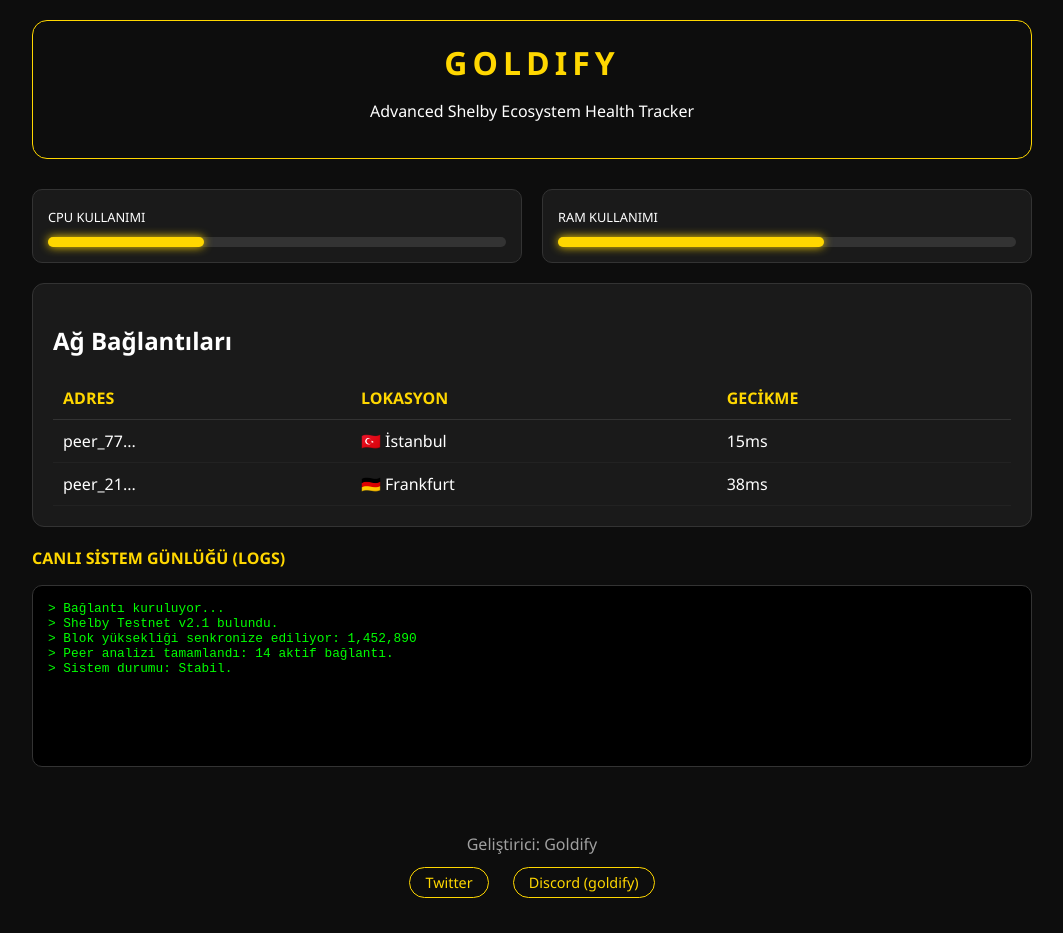
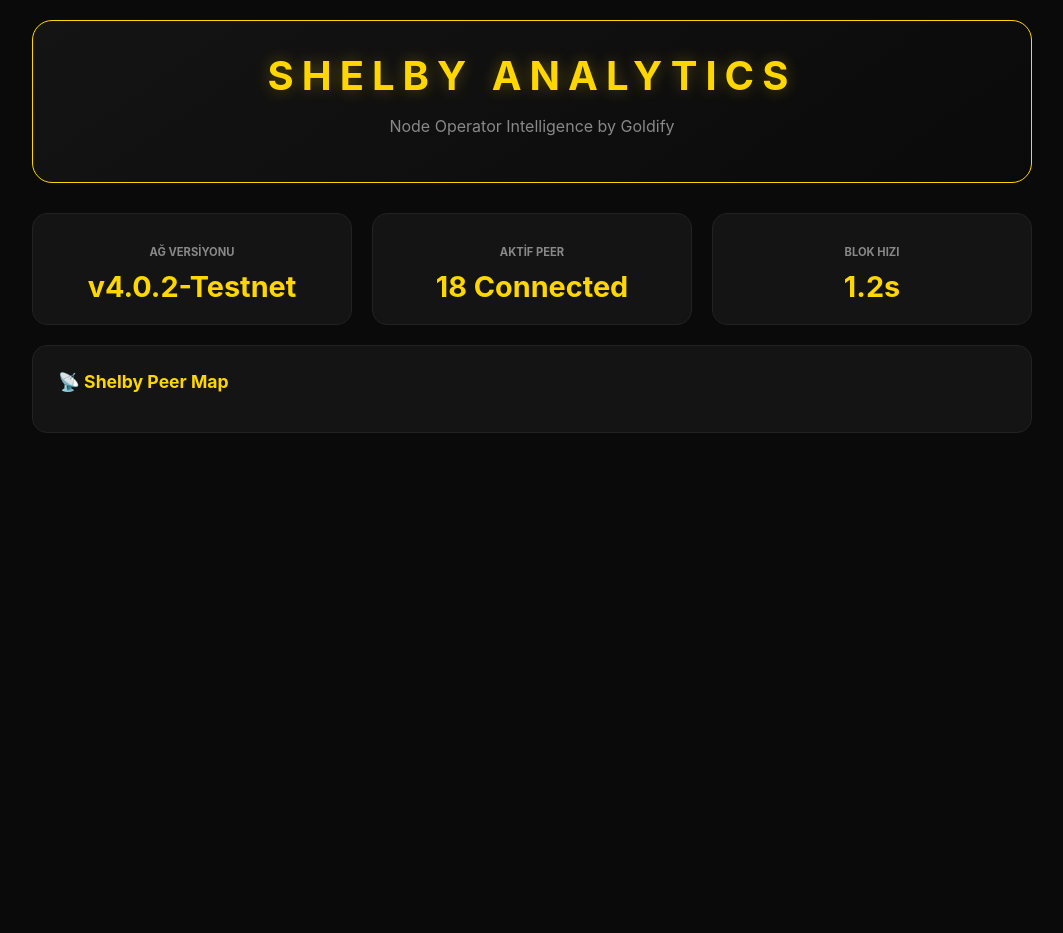
Before and after one commit to thegoldify/shelby-ai-tracker, a website: page index.html in a window 1280 px wide. Shown: the whole page, without its empty margins (108-1171 px from the left). After the commit the page ends 800 px from the top, so only its background shows below. Drawn offline with Linux system fonts and the light colour scheme.

Commit message:
Update index.html

```diff
--- a/index.html
+++ b/index.html
@@ -3,167 +3,43 @@
 <head>
     <meta charset="UTF-8">
     <meta name="viewport" content="width=device-width, initial-scale=1.0">
-    <title>Goldify | Shelby AI Tracker</title>
+    <title>Goldify | Shelby Ecosystem Tracker</title>
     <style>
-        :root {
-            --gold: #ffd700;
-            --dark-bg: #0d0d0d;
-            --card-bg: #1a1a1a;
-            --text-gray: #a0a0a0;
-        }
-
-        body {
-            font-family: 'Segoe UI', sans-serif;
-            background-color: var(--dark-bg);
-            color: white;
-            margin: 0;
-            padding: 20px;
-        }
-
-        .container {
-            width: 100%;
-            max-width: 1000px;
-            margin: 0 auto;
-        }
-
-        .header {
-            text-align: center;
-            margin-bottom: 30px;
-            padding: 20px;
-            border: 1px solid var(--gold);
-            border-radius: 15px;
-        }
-
-        .header h1 {
-            color: var(--gold);
-            margin: 0;
-            letter-spacing: 5px;
-        }
-
-        /* Yeni Sistem Kaynakları Bölümü */
-        .system-stats {
-            display: grid;
-            grid-template-columns: 1fr 1fr;
-            gap: 20px;
-            margin-bottom: 20px;
-        }
-
-        .progress-container {
-            background: var(--card-bg);
-            padding: 15px;
-            border-radius: 10px;
-            border: 1px solid #333;
-        }
-
-        .progress-bar-bg {
-            background: #333;
-            height: 10px;
-            border-radius: 5px;
-            margin-top: 10px;
-        }
-
-        .progress-bar-fill {
-            background: var(--gold);
-            height: 100%;
-            border-radius: 5px;
-            width: 65%; /* Örnek değer */
-            box-shadow: 0 0 10px var(--gold);
-        }
-
-        .peer-table-container {
-            background: var(--card-bg);
-            border-radius: 12px;
-            padding: 20px;
-            border: 1px solid #333;
-            margin-bottom: 20px;
-        }
-
-        /* Log Ekranı */
-        .log-container {
-            background: #000;
-            color: #00ff00;
-            font-family: 'Courier New', monospace;
-            padding: 15px;
-            border-radius: 10px;
-            height: 150px;
-            overflow: hidden;
-            font-size: 0.8rem;
-            border: 1px solid #333;
-        }
-
-        table { width: 100%; border-collapse: collapse; }
-        th { text-align: left; color: var(--gold); padding: 10px; border-bottom: 1px solid #333; }
-        td { padding: 10px; border-bottom: 1px solid #222; }
-
-        .footer {
-            text-align: center;
-            margin-top: 30px;
-            padding: 20px;
-            color: var(--text-gray);
-        }
-
-        .social-btn {
-            color: var(--gold);
-            text-decoration: none;
-            border: 1px solid var(--gold);
-            padding: 5px 15px;
-            border-radius: 20px;
-            margin: 0 10px;
-            font-size: 0.9rem;
-        }
+        :root { --gold: #ffd700; --dark: #0a0a0a; --card: #141414; --gray: #888; }
+        body { font-family: 'Inter', sans-serif; background: var(--dark); color: white; margin: 0; padding: 20px; }
+        .container { max-width: 1000px; margin: 0 auto; }
+        .header { text-align: center; padding: 30px; border: 1px solid var(--gold); border-radius: 20px; margin-bottom: 30px; background: linear-gradient(145deg, #141414, #0a0a0a); }
+        .header h1 { color: var(--gold); margin: 0; letter-spacing: 8px; font-size: 2.5rem; text-shadow: 0 0 15px rgba(255, 215, 0, 0.3); }
+        .stats-grid { display: grid; grid-template-columns: repeat(3, 1fr); gap: 20px; margin-bottom: 20px; }
+        .stat-card { background: var(--card); padding: 20px; border-radius: 15px; border: 1px solid #222; text-align: center; }
+        .stat-card h3 { color: var(--gray); font-size: 0.7rem; text-transform: uppercase; margin-bottom: 10px; }
+        .stat-card div { color: var(--gold); font-size: 1.8rem; font-weight: bold; }
+        .monitor-section { background: var(--card); border-radius: 15px; padding: 25px; border: 1px solid #222; margin-bottom: 20px; }
+        .log-screen { background: #000; color: #00ff00; font-family: 'Monaco', monospace; padding: 15px; border-radius: 10px; height: 120px; font-size: 0.8rem; border: 1px solid #333; overflow: hidden; line-height: 1.5; }
+        table { width: 100%; border-collapse: collapse; margin-top: 15px; }
+        th { text-align: left; color: var(--gold); font-size: 0.8rem; padding: 10px; border-bottom: 1px solid #333; }
+        td { padding: 12px 10px; border-bottom: 1px solid #1a1a1a; font-size: 0.9rem; }
+        .badge { background: rgba(255,215,0,0.1); color: var(--gold); padding: 3px 8px; border-radius: 5px; font-size: 0.75rem; border: 1px solid rgba(255,215,0,0.2); }
+        .footer { text-align: center; margin-top: 40px; color: var(--gray); font-size: 0.8rem; }
+        .social { margin-top: 10px; }
+        .social a { color: var(--gold); text-decoration: none; margin: 0 10px; border: 1px solid var(--gold); padding: 5px 15px; border-radius: 20px; transition: 0.3s; }
+        .social a:hover { background: var(--gold); color: black; }
     </style>
 </head>
 <body>
-
     <div class="container">
         <div class="header">
-        <h1>GOLDIFY</h1>
-        <p>Advanced Shelby Ecosystem Health Tracker</p>
+            <h1>SHELBY ANALYTICS</h1>
+            <p style="color: var(--gray);">Node Operator Intelligence by Goldify</p>
         </div>
 
-    <div class="system-stats">
-        <div class="progress-container">
-            <span style="font-size: 0.8rem;">CPU KULLANIMI</span>
-            <div class="progress-bar-bg"><div class="progress-bar-fill" style="width: 34%;"></div></div>
-        </div>
-        <div class="progress-container">
-            <span style="font-size: 0.8rem;">RAM KULLANIMI</span>
-            <div class="progress-bar-bg"><div class="progress-bar-fill" style="width: 58%;"></div></div>
-        </div>
+        <div class="stats-grid">
+            <div class="stat-card"><h3>AĞ VERSİYONU</h3><div>v4.0.2-Testnet</div></div>
+            <div class="stat-card"><h3>AKTİF PEER</h3><div>18 Connected</div></div>
+            <div class="stat-card"><h3>BLOK HIZI</h3><div>1.2s</div></div>
         </div>
 
-    <div class="peer-table-container">
-        <h2>Ağ Bağlantıları</h2>
+        <div class="monitor-section">
+            <h2 style="font-size: 1.1rem; margin-top: 0; color: var(--gold);">📡 Shelby Peer Map</h2>
             <table>
                 <thead>
-                <tr>
-                    <th>ADRES</th>
-                    <th>LOKASYON</th>
-                    <th>GECİKME</th>
-                </tr>
-            </thead>
-            <tbody>
-                <tr><td>peer_77...</td><td>🇹🇷 İstanbul</td><td>15ms</td></tr>
-                <tr><td>peer_21...</td><td>🇩🇪 Frankfurt</td><td>38ms</td></tr>
-            </tbody>
-        </table>
-    </div>
-
-    <h3 style="color: var(--gold); font-size: 1rem;">CANLI SİSTEM GÜNLÜĞÜ (LOGS)</h3>
-    <div class="log-container">
-        > Bağlantı kuruluyor... <br>
-        > Shelby Testnet v2.1 bulundu. <br>
-        > Blok yüksekliği senkronize ediliyor: 1,452,890 <br>
-        > Peer analizi tamamlandı: 14 aktif bağlantı. <br>
-        > Sistem durumu: Stabil.
-    </div>
-
-    <div class="footer">
-        <p>Geliştirici: Goldify</p>
-        <a href="https://twitter.com/thegoldifyy" class="social-btn">Twitter</a>
-        <a href="#" class="social-btn">Discord (goldify)</a>
-    </div>
-</div>
-
-</body>
-</html>
```
Lines whose indentation alone changed are shown as unchanged.
